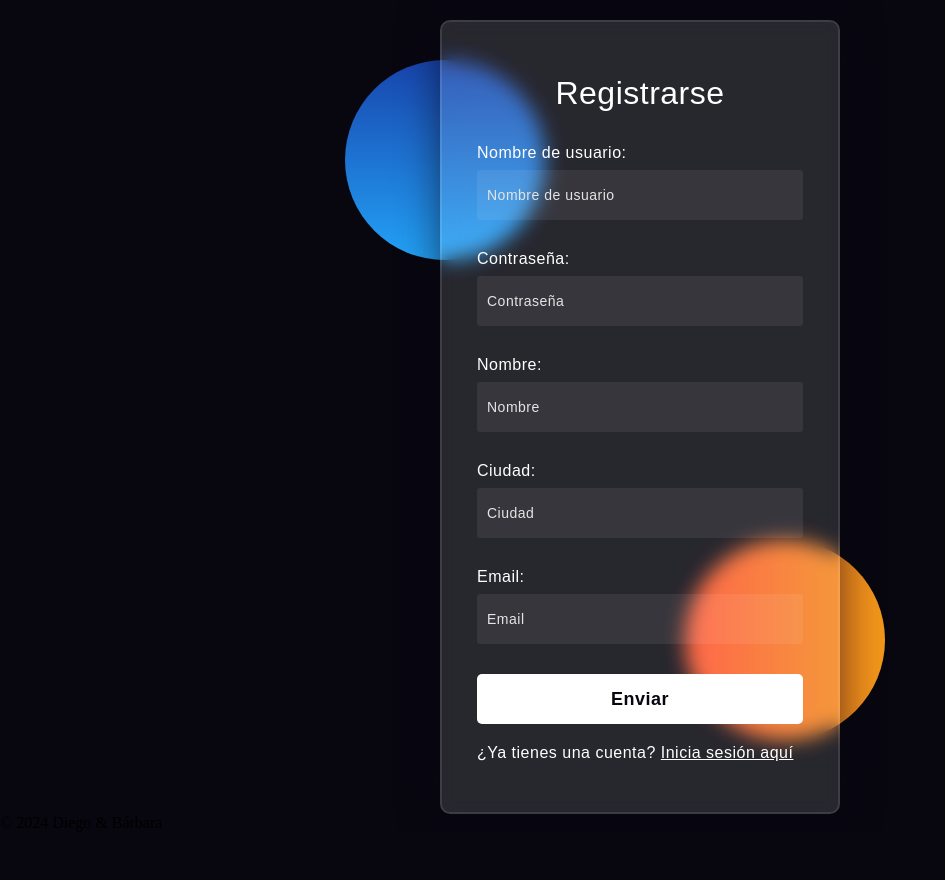
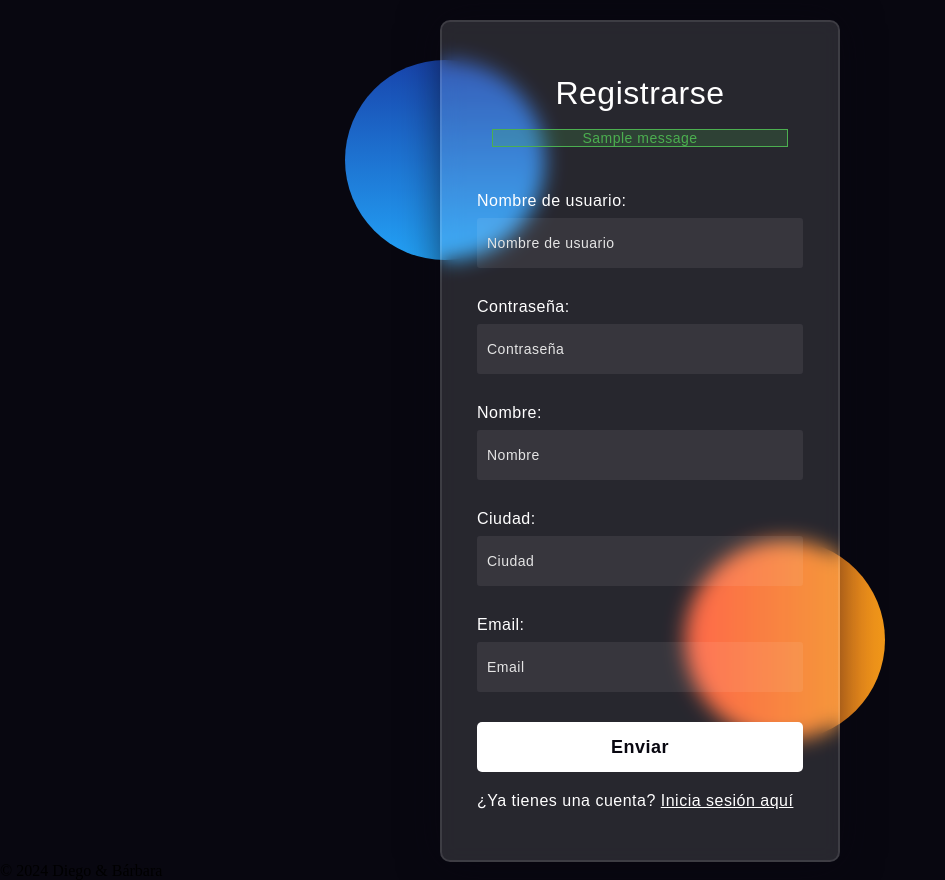
Before and after one commit to DiegoSanRoman/Wallapop-Proyecto-Criptografia, a Flask app: page /register in a window 1280 px wide. Shown: the whole page, without its empty margins (0-945 px from the left). Before the commit the page ends 831 px from the top, so only its background shows below. Run offline with Flask 3, Linux system fonts and the light colour scheme; one stand-in notice (Sample message) is shown; parts of the project's set-up code (start-up, migrations or seed data) failed here and were passed over.

Commit message:
Estamos ahi con el openssl.

```diff
--- a/Certificados/index.txt
+++ b/Certificados/index.txt
@@ -1,2 +1,3 @@
 V	241206093911Z		01	unknown	/C=ES/ST=Madrid/O=UC3M/CN=diegosrp4
 V	241206093941Z		02	unknown	/C=ES/ST=Madrid/O=UC3M/CN=Alumno1
+V	241207013927Z		03	unknown	/C=ES/ST=Madrid/O=UC3M/CN=Savdra
--- a/app.py
+++ b/app.py
@@ -111,23 +111,50 @@ if not os.path.exists(os.path.join("Certificados", "ac1cert.pem")):
 def home():
     return render_template('home.html')
 
+from flask import flash
+import re
+from werkzeug.security import generate_password_hash
+
 @app.route("/register", methods=["GET", "POST"])
 def register():
     if request.method == "POST":
-        username = request.form["username"]
-        password = request.form["password"]
-        nombre = request.form["nombre"]
-        ciudad = request.form["ciudad"]
-        email = request.form["email"]
+        username = request.form.get("username", "").strip()
+        password = request.form.get("password", "").strip()
+        nombre = request.form.get("nombre", "").strip()
+        ciudad = request.form.get("ciudad", "").strip()
+        email = request.form.get("email", "").strip()
         now = datetime.now().strftime('%Y-%m-%d %H:%M:%S')
 
+        # Validar que ningún campo esté vacío
+        if not all([username, password, nombre, ciudad, email]):
+            flash("Todos los campos son obligatorios.", "error")
+            return render_template("register.html")
+
+        # Validar formato del correo electrónico
+        email_regex = r'^[a-zA-Z0-9_.+-]+@[a-zA-Z0-9-]+\.[a-zA-Z0-9-.]+$'
+        if not re.match(email_regex, email):
+            flash("El correo electrónico no tiene un formato válido.", "error")
+            return render_template("register.html")
+
+        # Validar la contraseña
+        password_regex = r'^(?=.*[a-z])(?=.*[A-Z])(?=.*\d)(?=.*[!@#$%^&*()_+{}\[\]:;<>,.?/~_\\-])[A-Za-z\d!@#$%^&*()_+{}\[\]:;<>,.?/~_\\-]{8,}$'
+        if not re.match(password_regex, password):
+            flash(
+                "La contraseña debe tener al menos 8 caracteres, incluyendo una letra mayúscula, una letra minúscula, un número y un carácter especial.",
+                "error"
+            )
+            return render_template("register.html")
+
+        # Verificar si el nombre de usuario o correo ya existen
         existing_user = User.query.filter_by(username=username).first()
         if existing_user:
-            return "El nombre de usuario ya está registrado."
+            flash("El nombre de usuario ya está registrado.", "error")
+            return render_template("register.html")
 
         existing_email = User.query.filter_by(email=email).first()
         if existing_email:
-            return "El correo electrónico ya está en uso."
+            flash("El correo electrónico ya está en uso.", "error")
+            return render_template("register.html")
 
         # Generar claves pública y privada
         private_key, public_key = save_key_pair(username)
@@ -174,6 +201,7 @@ def register():
         session['user_id'] = user.id
         return redirect(url_for("continue_info"))
     return render_template("register.html")
+
 
 @app.route('/continue', methods=['GET', 'POST'])
 def continue_info():
--- a/static/styles/registerstyles.css
+++ b/static/styles/registerstyles.css
@@ -1,26 +1,30 @@
-*, *:before, *:after{
+*, *:before, *:after {
     padding: 0;
     margin: 0;
     box-sizing: border-box;
 }
-body{
+
+body {
     background-color: #080710;
 }
-.background{
+
+.background {
     width: 430px;
     height: 520px;
     position: absolute;
-    transform: translate(-50%,-50%);
+    transform: translate(-50%, -50%);
     left: 50%;
     top: 50%;
 }
-.background .shape{
+
+.background .shape {
     height: 200px;
     width: 200px;
     position: absolute;
     border-radius: 50%;
 }
-.shape:first-child{
+
+.shape:first-child {
     background: linear-gradient(
         #1845ad,
         #23a2f6
@@ -28,7 +32,8 @@ body{
     left: -80px;
     top: -80px;
 }
-.shape:last-child{
+
+.shape:last-child {
     background: linear-gradient(
         to right,
         #ff512f,
@@ -43,28 +48,30 @@ body{
     display: flex;
     flex-direction: column;
     justify-content: center;
-    height: 80vh;  /* Altura del viewport */
+    height: 80vh; /* Altura del viewport */
 }
 
-form{
+form {
     height: auto;
     width: 400px;
-    background-color: rgba(255,255,255,0.13);
-    margin: 0 auto;  /* Centrado horizontal */
+    background-color: rgba(255, 255, 255, 0.13);
+    margin: 0 auto; /* Centrado horizontal */
     margin-top: 20px;
     border-radius: 10px;
     backdrop-filter: blur(10px);
-    border: 2px solid rgba(255,255,255,0.1);
-    box-shadow: 0 0 40px rgba(8,7,16,0.6);
+    border: 2px solid rgba(255, 255, 255, 0.1);
+    box-shadow: 0 0 40px rgba(8, 7, 16, 0.6);
     padding: 50px 35px;
 }
-form *{
-    font-family: 'Poppins',sans-serif;
+
+form * {
+    font-family: 'Poppins', sans-serif;
     color: #ffffff;
     letter-spacing: 0.5px;
     outline: none;
     border: none;
 }
+
 form h1, form h2 {
     font-size: 32px;
     font-weight: 500;
@@ -72,26 +79,29 @@ form h1, form h2 {
     text-align: center;
 }
 
-label{
+label {
     display: block;
     margin-top: 30px;
     font-size: 16px;
     font-weight: 500;
 }
-input{
+
+input {
     display: block;
     height: 50px;
     width: 100%;
-    background-color: rgba(255,255,255,0.07);
+    background-color: rgba(255, 255, 255, 0.07);
     border-radius: 3px;
     padding: 0 10px;
     margin-top: 8px;
     font-size: 14px;
     font-weight: 300;
 }
-::placeholder{
+
+::placeholder {
     color: #e5e5e5;
 }
+
 .links {
     display: flex;
     justify-content: space-between;
@@ -114,3 +124,26 @@ input{
 .button:hover {
     transform: scale(1.1);
 }
+
+/* Estilos para los mensajes flash */
+.flash-messages {
+    margin-bottom: 20px;
+    padding: 15px;
+    border-radius: 8px;
+    font-size: 14px;
+    text-align: center;
+}
+
+/* Mensajes de error */
+.flash-messages .error {
+    background-color: rgba(255, 82, 82, 0.2);
+    color: #ff5252;
+    border: 1px solid #ff5252;
+}
+
+/* Mensajes de éxito */
+.flash-messages .success {
+    background-color: rgba(76, 175, 80, 0.2);
+    color: #4caf50;
+    border: 1px solid #4caf50;
+}
--- a/templates/register.html
+++ b/templates/register.html
@@ -16,6 +16,18 @@
         <div class="content">
             <form method="POST" class="form">
                 <h2>Registrarse</h2>
+
+                <!-- Contenedor para mensajes flash -->
+                {% with messages = get_flashed_messages(with_categories=true) %}
+                    {% if messages %}
+                        <div class="flash-messages">
+                            {% for category, message in messages %}
+                                <p class="{{ category }}">{{ message }}</p>
+                            {% endfor %}
+                        </div>
+                    {% endif %}
+                {% endwith %}
+
                 <label for="username">Nombre de usuario:</label>
                 <input type="text" placeholder="Nombre de usuario" id="username" name="username" required>
 
@@ -33,7 +45,6 @@
 
                 <div class="inputBox">
                     <input class="button" type="submit" value="Enviar">
-
                 </div>
                 <div class="links">
                     <p>¿Ya tienes una cuenta? <a href="{{ url_for('login') }}">Inicia sesión aquí</a></p>
@@ -41,6 +52,7 @@
             </form>
         </div>
     </section>
+
     <footer>
         <p>© 2024 Diego & Bárbara</p>
     </footer>
```
Also changed, not shown: templates/perfil.html (+1 -6 lines), basededatos/database.db, 8 other files.
